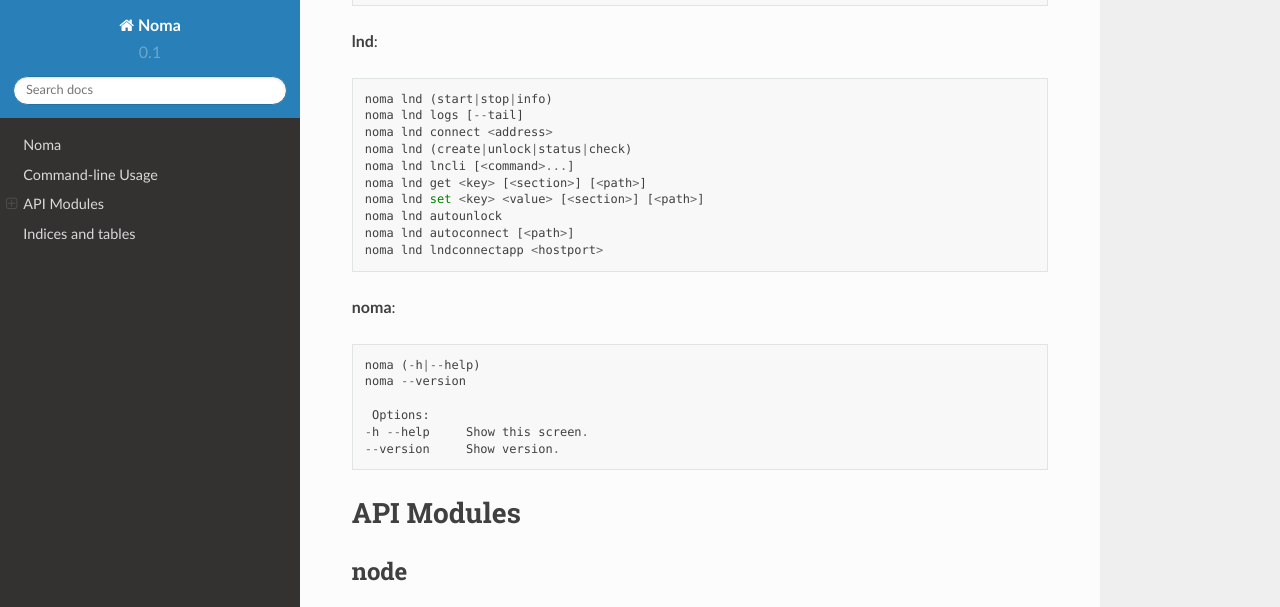
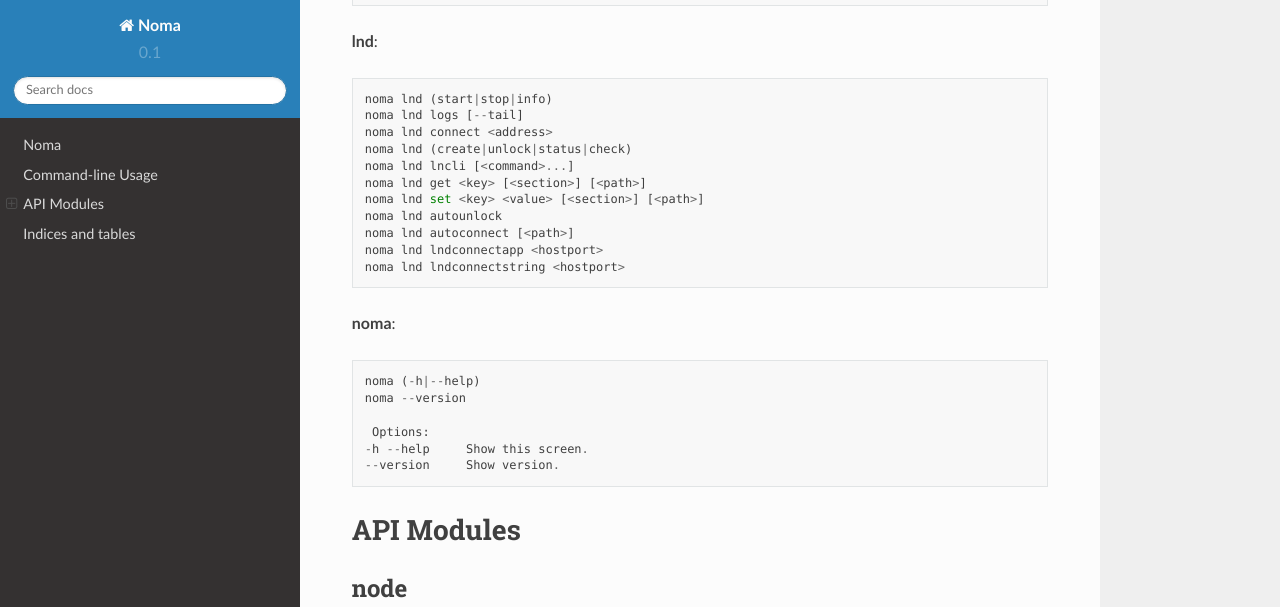
Before and after one commit to lncm/noma, a Sphinx documentation site: the page built from docs/index.rst, in a window 1280 px wide and 900 px high, scrolled down 620 px, cut to the strip 0-607 px from the top of the window. Built offline with Sphinx 7.4.7 and the Read the Docs theme 2.0.0, drawn with Linux system fonts in a browser that asks for light colours.

Commit message:
Update documentation

```diff
--- a/docs/index.rst
+++ b/docs/index.rst
@@ -42,6 +42,7 @@ Command-line Usage
   noma lnd autounlock
   noma lnd autoconnect [<path>]
   noma lnd lndconnectapp <hostport>
+  noma lnd lndconnectstring <hostport>
 
 **noma**::
 
```
